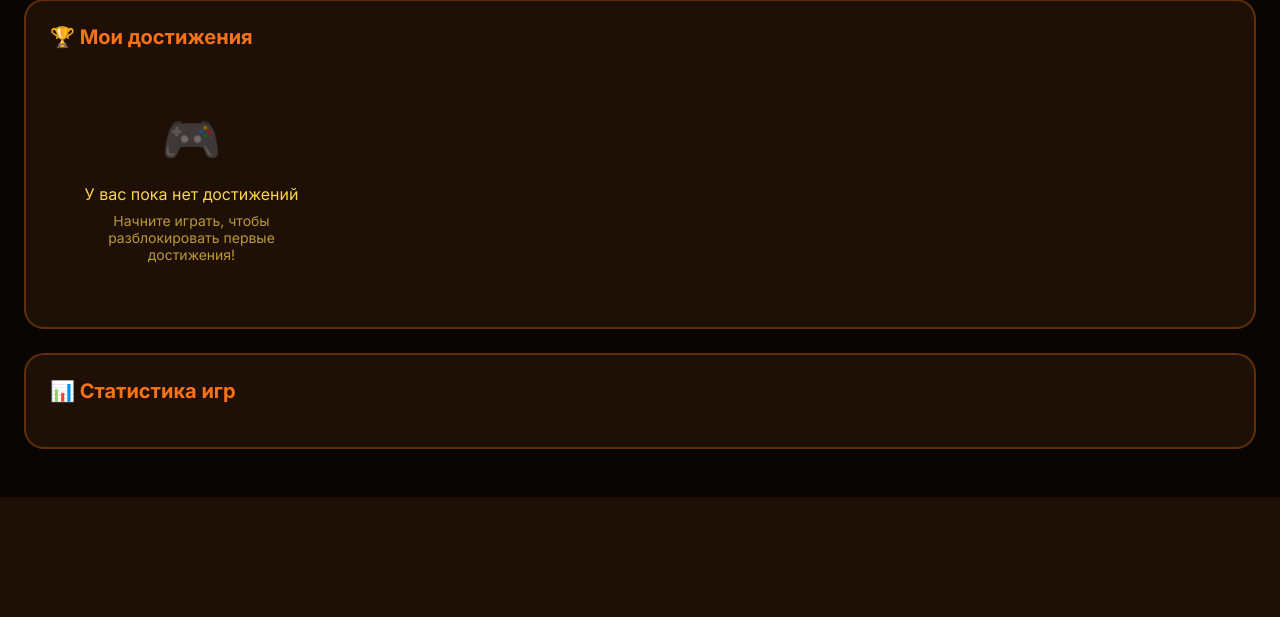
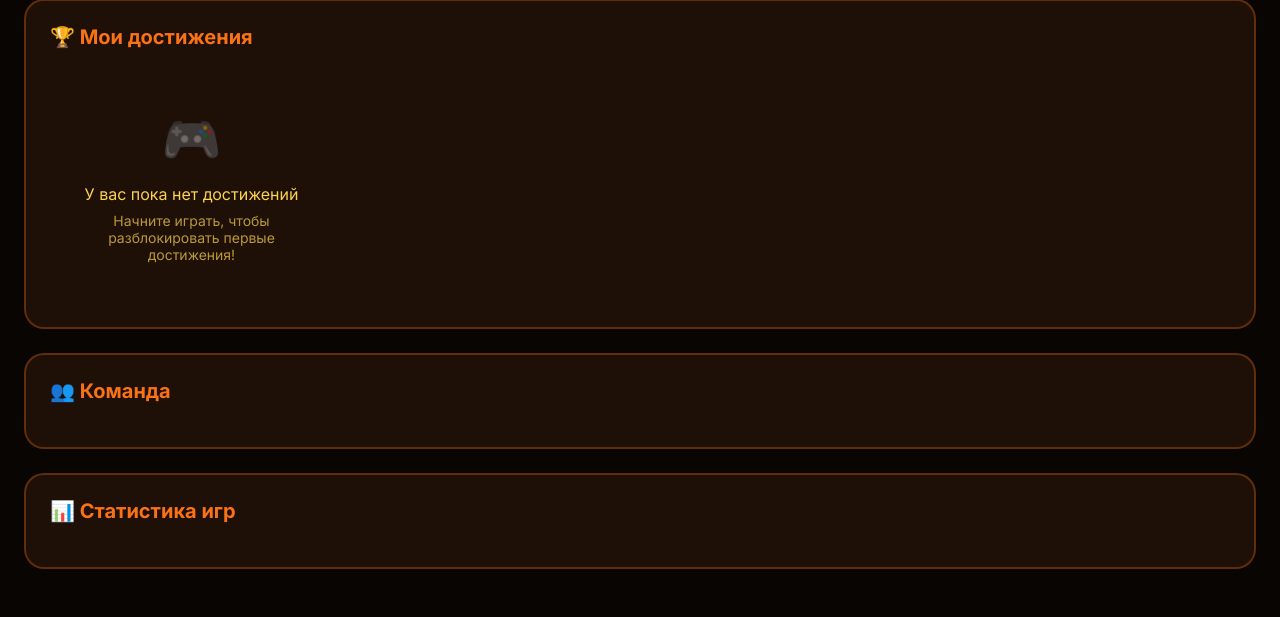
Before and after one commit to KalbinVV/visualnov, a Flask app: template templates/profile.html in a window 1280 px wide. Shown: the part 459-1076 px from the top of the page. Before the commit the page ends 956 px from the top, so only its background shows below. Run offline with Flask 3, Linux system fonts and the light colour scheme; the template is opened without the code that fills it, so the values that code supplies are empty; some libraries are stand-ins or nearby versions.

Commit message:
Add team section

```diff
--- a/templates/profile.html
+++ b/templates/profile.html
@@ -87,7 +87,10 @@
       </div>
     </div>
 
-    <!-- Статистика игр -->
+    <div class="section">
+      <h3>👥 Команда</h3>
+    </div>
+
     <div class="section">
       <h3>📊 Статистика игр</h3>
     </div>
```
